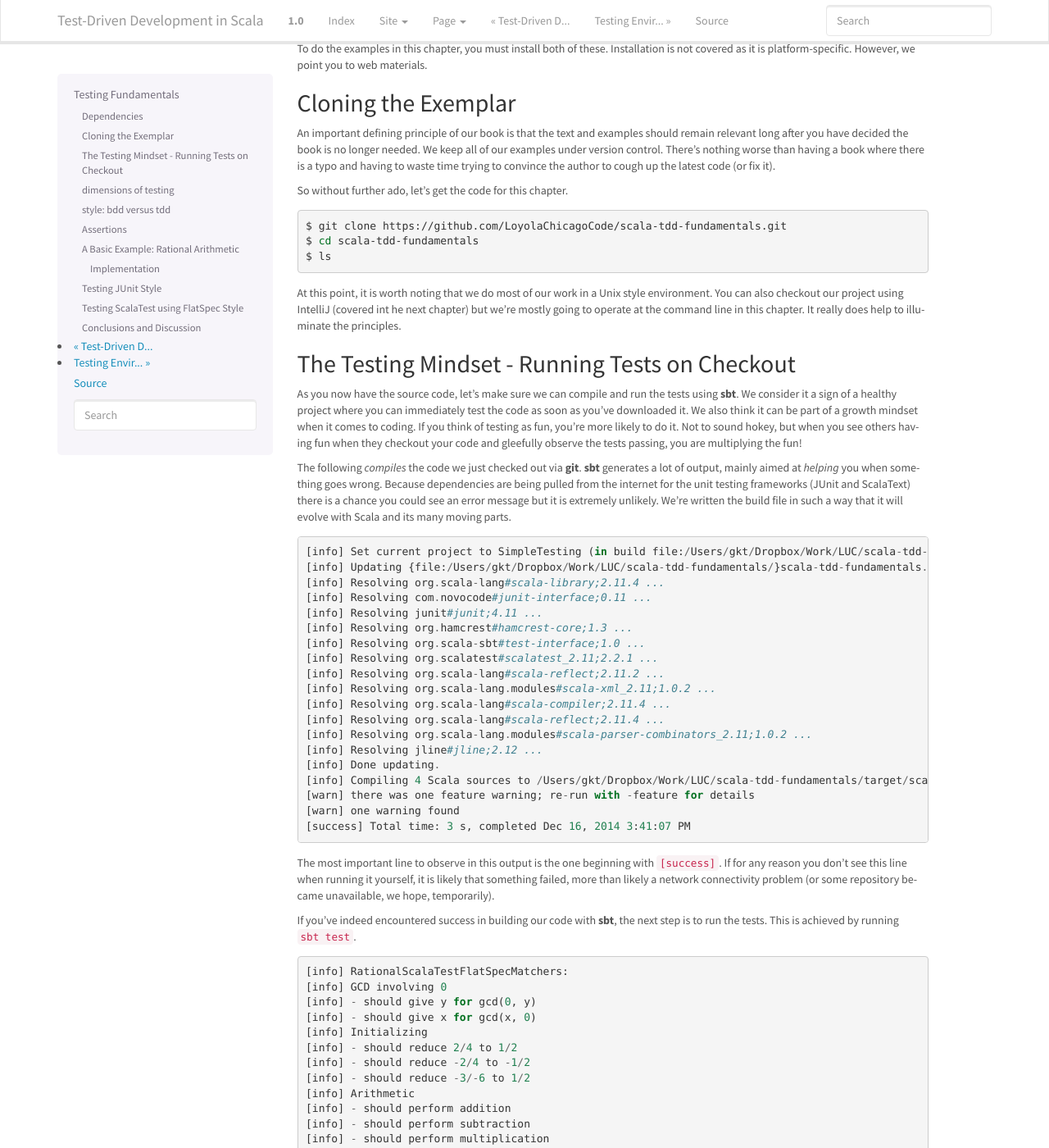
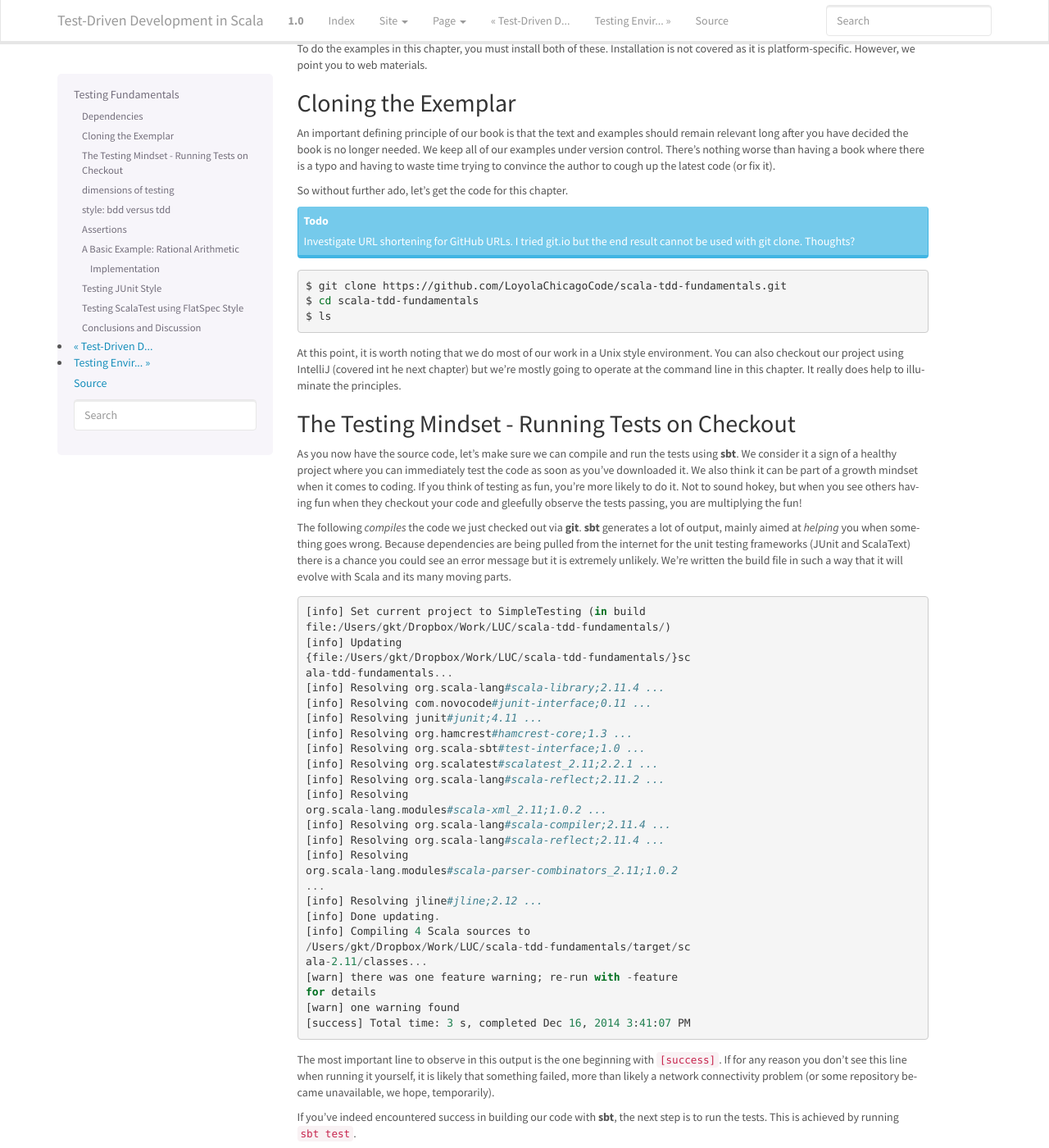
Before and after one commit to LoyolaChicagoBooks/scala-tdd, a Sphinx documentation site: the page built from source/fundamentals.txt, in a window 1280 px wide and 1400 px high, scrolled down 543 px. Shown: the whole window at 82% size. Built offline with Sphinx 7.4.7, drawn with Linux system fonts in a browser that asks for light colours; some of the changed text lies outside the part shown.

Commit message:
miscellaneous updates for better formatting
Signed-off-by: George K. Thiruvathukal <thiruvathukal@gmail.com>

```diff
--- a/source/fundamentals.txt
+++ b/source/fundamentals.txt
@@ -23,6 +23,10 @@
 
 So without further ado, let's get the code for this chapter.
 
+.. todo::
+
+   Investigate URL shortening for GitHub URLs. I tried git.io but the end result cannot be used with git clone. Thoughts?
+
 .. code-block:: shell
 
    $ git clone https://github.com/LoyolaChicagoCode/scala-tdd-fundamentals.git
@@ -97,10 +101,12 @@
 .. code-block:: bash
 
    $ sbt test:console
-   [info] Set current project to SimpleTesting (in build file:/Users/gkt/Dropbox/Work/LUC/scala-tdd-fundamentals/)
+   [info] Set current project to SimpleTesting (in build
+   file:/Users/gkt/Dropbox/Work/LUC/scala-tdd-fundamentals/)
    [info] Starting scala interpreter...
    [info]
-   Welcome to Scala version 2.11.4 (Java HotSpot(TM) 64-Bit Server VM, Java 1.8.0_25).
+   Welcome to Scala version 2.11.4 (Java HotSpot(TM) 64-Bit
+   Server VM, Java 1.8.0_25).
    Type in expressions to have them evaluated.
    Type :help for more information.
 
@@ -366,7 +372,8 @@
 
    import org.scalatest._
 
-   class RationalScalaTestFlatSpecMatchers extends FlatSpec with Matchers {
+   class RationalScalaTestFlatSpecMatchers extends FlatSpec
+     with Matchers {
       // Tests go here
    }
 
```
Also changed, not shown: other parts of source/fundamentals.txt (+4 -4 lines).
